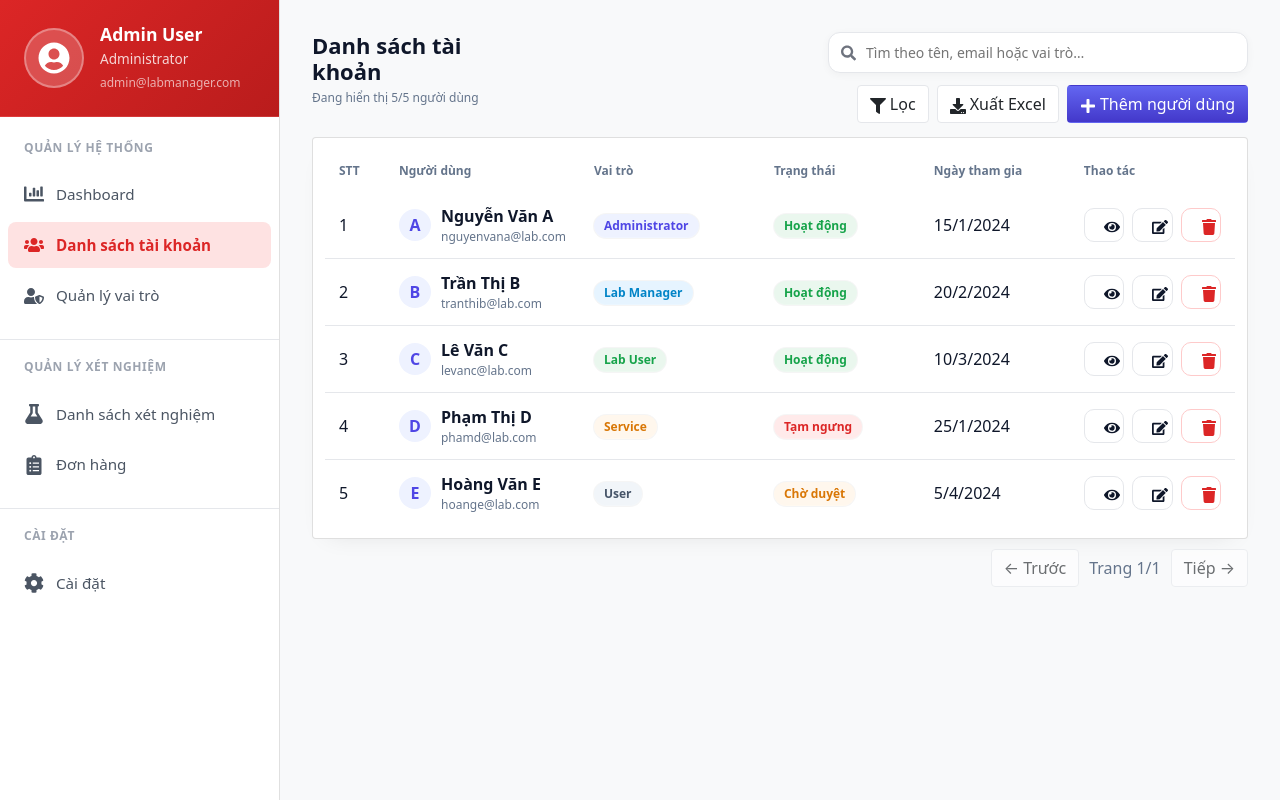
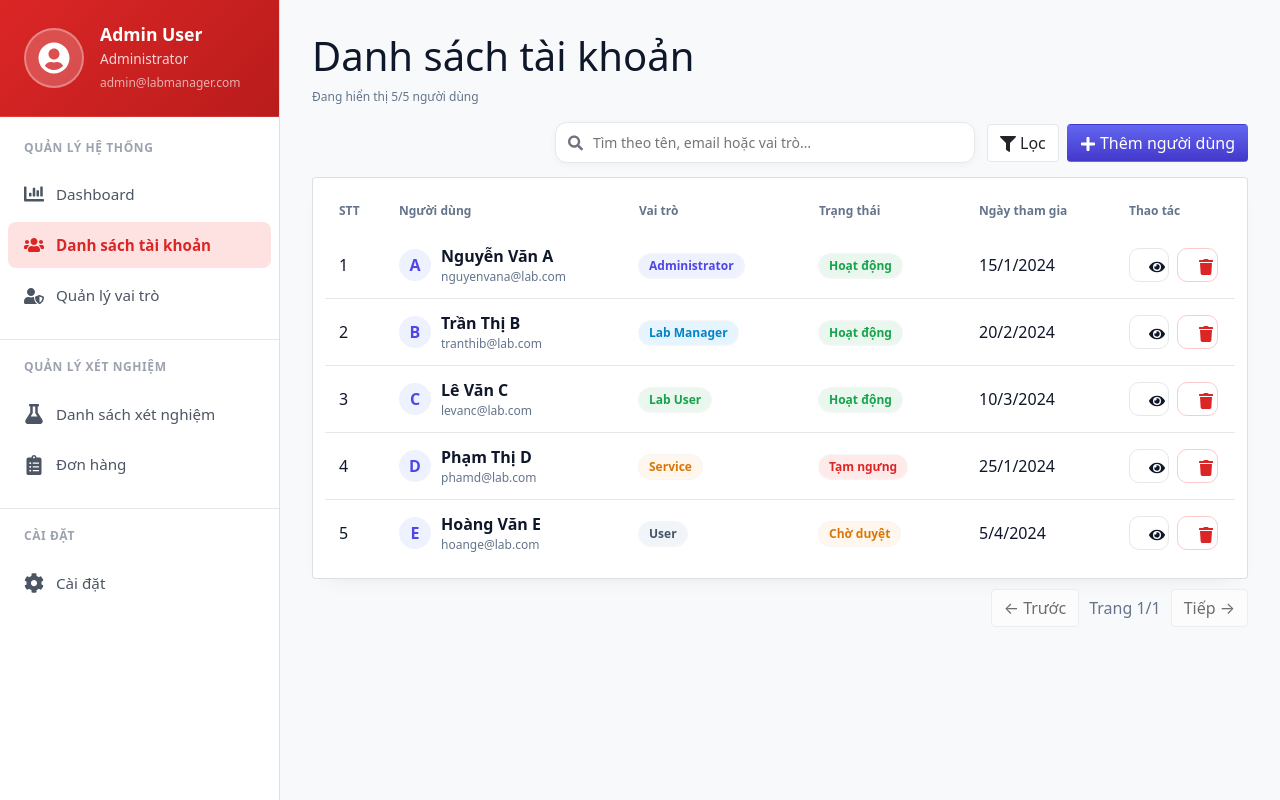
Before and after one commit to laptruong-hub/Laboratory-Management-ReactJS, a React (Vite) app: page /admin/account in a window 1280 px wide. Built offline with nearby package versions, Linux system fonts and the light colour scheme.

Commit message:
Pretty decent

```diff
--- a/src/components/admin/AccountDetailModal.tsx
+++ b/src/components/admin/AccountDetailModal.tsx
@@ -1,11 +1,10 @@
 import React, { useEffect, useRef, useState } from "react";
 import "./account-manage.css";
 
-/** Dùng kiểu "string" rộng để tránh lỗi index khi có role lạ từ API */
 type Gender = "male" | "female" | "other";
 type BloodGroup = "A" | "B" | "AB" | "O";
 type RhFactor = "+" | "-" | "unknown";
-type UserStatus = "active" | "pending" | "suspended";
+export type UserStatus = "active" | "pending" | "suspended";
 type Role = string;
 
 export type AccountDetailData = {
@@ -50,8 +49,6 @@ const tone = {
   danger: { bg: "#ffeaea", fg: "#dc2626" },
   secondary: { bg: "#f1f5f9", fg: "#475569" },
 };
-
-/** Map role -> màu; dùng Record<string, ...> để tránh TS7053 */
 const roleMap: Record<string, { bg: string; fg: string }> = {
   Administrator: tone.primary,
   "Lab Manager": tone.info,
@@ -61,7 +58,6 @@ const roleMap: Record<string, { bg: string; fg: string }> = {
   User: tone.secondary,
 };
 const roleTone = (role: Role) => roleMap[role] ?? tone.secondary;
-
 const statusTone = (s: UserStatus) =>
   ({ active: tone.success, pending: tone.warning, suspended: tone.danger }[s]);
 
@@ -78,7 +74,6 @@ function Badge({
     </span>
   );
 }
-
 function Field({ label, children }: { label: string; children?: React.ReactNode }) {
   return (
     <div className="field">
@@ -92,10 +87,14 @@ export default function AccountDetailModal({
   open,
   onClose,
   user,
+  userId,
+  onStatusChange,
 }: {
   open: boolean;
   onClose: () => void;
   user?: AccountDetailData;
+  userId?: string;
+  onStatusChange?: (id: string, next: UserStatus) => void;
 }) {
   const demo: AccountDetailData = {
     fullName: "Người dùng mẫu",
@@ -131,14 +130,20 @@ export default function AccountDetailModal({
     };
   }, [open, onClose]);
 
+  // nhận user mới mỗi lần mở
+  useEffect(() => {
+    setStatus(actual.status);
+  }, [actual.status]);
+
   const handleSuspendToggle = () => {
-    setStatus((s) => (s === "suspended" ? "active" : "suspended"));
-    // TODO: call API
+    const next: UserStatus = status === "suspended" ? "active" : "suspended";
+    setStatus(next);
+    if (userId && onStatusChange) onStatusChange(userId, next); // ← thông báo cho parent
+    // TODO: gọi API thật ở đây (optimistic update)
   };
 
   return (
     <dialog ref={ref} className="am-modal">
-      {/* Header */}
       <div className="am-modal__header">
         <div className="breadcrumb">Dashboard / Người dùng / Chi tiết tài khoản</div>
         <h2 className="title">Chi tiết tài khoản</h2>
@@ -154,24 +159,19 @@ export default function AccountDetailModal({
         </div>
       </div>
 
-      {/* Body */}
       <div className="am-modal__body">
         <div className="card" style={{ boxShadow: "none" }}>
           <div className="am-grid">
             <Field label="Họ và tên">{actual.fullName}</Field>
             <Field label="Ngày sinh">{vi.date(actual.dob)}</Field>
-
             <Field label="Giới tính">{vi.gender(actual.gender)}</Field>
             <Field label="Nhóm máu">{actual.bloodGroup ?? "—"}</Field>
-
             <Field label="Yếu tố Rh">{vi.rh(actual.rhFactor)}</Field>
             <Field label="Vai trò">
               <Badge colors={roleTone(actual.role)}>{actual.role}</Badge>
             </Field>
-
             <Field label="Email">{actual.email}</Field>
             <Field label="Số điện thoại">{actual.phone ?? "—"}</Field>
-
             <Field label="Trạng thái">
               <Badge colors={statusTone(status)}>{vi.status(status)}</Badge>
             </Field>
--- a/src/components/admin/account-manage.css
+++ b/src/components/admin/account-manage.css
@@ -28,9 +28,26 @@
 
 /* ============ Toolbar ============ */
 .am-toolbar{
-  display:flex; align-items:flex-start; justify-content:space-between; gap:16px; margin-bottom:14px;
+  display:flex;
+  align-items:flex-start;
+  gap:12px 16px;
+  margin-bottom:14px;
+  flex-wrap: wrap;            /* Cho phép xuống dòng */
 }
-.am-title .title{ margin:0; font-size:22px; font-weight:800; }
+
+/* Biến "Danh sách tài khoản\nĐang hiển thị..." thành 1 block chiếm cả hàng */
+.am-title{
+  flex: 0 0 100%;             /* = full width trong flex -> như block */
+  margin-bottom: 4px;         /* khoảng cách với hàng dưới */
+}
+
+/* Hàng thứ 2: search + lọc + export + thêm */
+.am-tools{
+  width: 100%;                /* full hàng dưới */
+  display: flex;
+  gap: 12px;
+  justify-content: flex-end;  /* canh phải theo ý bạn */
+}
 .am-title .muted{ color:var(--muted); font-size:12px; margin-top:4px; }
 .am-tools{ display:flex; align-items:center; gap:12px; flex-wrap:wrap; justify-content:flex-end; max-width:100%; }
 
--- a/src/pages/admin/AccountManage.tsx
+++ b/src/pages/admin/AccountManage.tsx
@@ -1,18 +1,7 @@
-// pages/admin/AccountManage.tsx
 import React, { useMemo, useState } from "react";
-import {
-  FaSearch,
-  FaPlus,
-  FaEdit,
-  FaTrash,
-  FaFilter,
-  FaDownload,
-  FaEye,
-} from "react-icons/fa";
-
-// style + modal
+import { FaSearch, FaPlus, FaTrash, FaFilter, FaDownload, FaEye } from "react-icons/fa";
 import "../../components/admin/account-manage.css";
-import AccountDetailModal, { type AccountDetailData } from "../../components/admin/AccountDetailModal";
+import AccountDetailModal, { type AccountDetailData, type UserStatus } from "../../components/admin/AccountDetailModal";
 
 /* ---------- Types ---------- */
 type Role =
@@ -22,7 +11,6 @@ type Role =
   | "Lab User"
   | "Service"
   | "User";
-
 type Status = "active" | "pending" | "inactive" | "suspended";
 
 export interface User {
@@ -31,10 +19,10 @@ export interface User {
   email: string;
   role: Role;
   status: Status;
-  joinedAt?: string; // ISO
+  joinedAt?: string;
 }
 
-/* ---------- Helpers ---------- */
+/* ---------- Helpers / UI ---------- */
 const formatDate = (iso?: string) =>
   iso ? new Intl.DateTimeFormat("vi-VN").format(new Date(iso)) : "—";
 
@@ -55,7 +43,6 @@ const roleTone = (role: Role) =>
     Service: tone.warning,
     User: tone.secondary,
   } as Record<string, typeof tone.secondary>)[role] ?? tone.secondary;
-
 const statusText = (s: Status) =>
   ({ active: "Hoạt động", pending: "Chờ duyệt", inactive: "Ngưng", suspended: "Tạm ngưng" }[s] ??
     "—");
@@ -71,92 +58,59 @@ const Badge = ({
   children: React.ReactNode;
   colors: { bg: string; fg: string };
 }) => (
-  <span
-    className="badge-pill"
-    style={{ backgroundColor: colors.bg, color: colors.fg }}
-  >
+  <span className="badge-pill" style={{ backgroundColor: colors.bg, color: colors.fg }}>
     {children}
   </span>
 );
 
-/* ---------- Demo data (replace with API) ---------- */
+/* ---------- Demo data ---------- */
 const DEMO: User[] = [
-  {
-    id: "U001",
-    name: "Nguyễn Văn A",
-    email: "nguyenvana@lab.com",
-    role: "Administrator",
-    status: "active",
-    joinedAt: "2024-01-15",
-  },
-  {
-    id: "U002",
-    name: "Trần Thị B",
-    email: "tranthib@lab.com",
-    role: "Lab Manager",
-    status: "active",
-    joinedAt: "2024-02-20",
-  },
-  {
-    id: "U003",
-    name: "Lê Văn C",
-    email: "levanc@lab.com",
-    role: "Lab User",
-    status: "active",
-    joinedAt: "2024-03-10",
-  },
-  {
-    id: "U004",
-    name: "Phạm Thị D",
-    email: "phamd@lab.com",
-    role: "Service",
-    status: "suspended",
-    joinedAt: "2024-01-25",
-  },
-  {
-    id: "U005",
-    name: "Hoàng Văn E",
-    email: "hoange@lab.com",
-    role: "User",
-    status: "pending",
-    joinedAt: "2024-04-05",
-  },
+  { id: "U001", name: "Nguyễn Văn A", email: "nguyenvana@lab.com", role: "Administrator", status: "active", joinedAt: "2024-01-15" },
+  { id: "U002", name: "Trần Thị B", email: "tranthib@lab.com", role: "Lab Manager", status: "active", joinedAt: "2024-02-20" },
+  { id: "U003", name: "Lê Văn C", email: "levanc@lab.com", role: "Lab User", status: "active", joinedAt: "2024-03-10" },
+  { id: "U004", name: "Phạm Thị D", email: "phamd@lab.com", role: "Service", status: "suspended", joinedAt: "2024-01-25" },
+  { id: "U005", name: "Hoàng Văn E", email: "hoange@lab.com", role: "User", status: "pending", joinedAt: "2024-04-05" },
 ];
 
 /* ---------- Component ---------- */
 export default function AccountManage() {
+  // nguồn dữ liệu bảng
+  const [rows, setRows] = useState<User[]>(DEMO);
+
   const [q, setQ] = useState("");
   const [page, setPage] = useState(1);
   const pageSize = 8;
 
-  // Modal state
+  // modal state
   const [detailOpen, setDetailOpen] = useState(false);
   const [detailUser, setDetailUser] = useState<AccountDetailData | undefined>(undefined);
+  const [selectedId, setSelectedId] = useState<string | undefined>(undefined);
 
   const filtered = useMemo(() => {
     const keyword = q.trim().toLowerCase();
-    if (!keyword) return DEMO;
-    return DEMO.filter(
+    if (!keyword) return rows;
+    return rows.filter(
       (u) =>
         u.name.toLowerCase().includes(keyword) ||
         u.email.toLowerCase().includes(keyword) ||
         u.role.toLowerCase().includes(keyword)
     );
-  }, [q]);
+  }, [q, rows]);
 
   const total = filtered.length;
   const pages = Math.max(1, Math.ceil(total / pageSize));
   const paged = filtered.slice((page - 1) * pageSize, page * pageSize);
 
   function openDetail(u: User) {
+    setSelectedId(u.id);
     // map sang dữ liệu cho modal
-    const statusMap: Record<Status, "active" | "pending" | "suspended"> = {
+    const statusMap: Record<Status, UserStatus> = {
       active: "active",
       pending: "pending",
       inactive: "suspended",
       suspended: "suspended",
     };
-    const data: AccountDetailData = {
+    setDetailUser({
       fullName: u.name,
       email: u.email,
       role: u.role,
@@ -167,26 +121,38 @@ export default function AccountManage() {
       rhFactor: "unknown",
       phone: undefined,
       medicalHistory: undefined,
-    };
-    setDetailUser(data);
+    });
     setDetailOpen(true);
   }
 
+  // callback nhận status từ modal và cập nhật bảng
+  function handleStatusChange(id: string, next: UserStatus) {
+    setRows((prev) =>
+      prev.map((u) =>
+        u.id === id
+          ? {
+              ...u,
+              status:
+                next === "active" ? "active" : next === "pending" ? "pending" : "suspended",
+            }
+          : u
+      )
+    );
+  }
+
+  // TODO: thay bằng modal xác nhận xoá riêng
   function handleDelete(id: string) {
-    if (confirm("Xóa tài khoản này?")) {
-      console.log("Delete", id);
-    }
+    // ở lần sau có thể mở dialog xác nhận và gọi API, rồi setRows(...)
+    // tạm thời giữ nguyên if(confirm(...)) nếu bạn chưa có modal confirm riêng
   }
 
   return (
     <div className="am-page">
-      {/* Toolbar (title + search + actions) */}
+      {/* Toolbar */}
       <div className="am-toolbar">
         <div className="am-title">
           <h1 className="title">Danh sách tài khoản</h1>
-          <div className="muted">
-            Đang hiển thị {paged.length}/{total} người dùng
-          </div>
+          <div className="muted">Đang hiển thị {paged.length}/{total} người dùng</div>
         </div>
 
         <div className="am-tools">
@@ -194,27 +160,13 @@ export default function AccountManage() {
             <FaSearch />
             <input
               value={q}
-              onChange={(e) => {
-                setQ(e.target.value);
-                setPage(1);
-              }}
+              onChange={(e) => { setQ(e.target.value); setPage(1); }}
               placeholder="Tìm theo tên, email hoặc vai trò…"
             />
           </div>
-
           <div className="am-actions">
-            <button className="btn outline">
-              <FaFilter />
-              &nbsp;Lọc
-            </button>
-            <button className="btn outline">
-              <FaDownload />
-              &nbsp;Xuất Excel
-            </button>
-            <button className="btn primary">
-              <FaPlus />
-              &nbsp;Thêm người dùng
-            </button>
+            <button className="btn outline"><FaFilter />&nbsp;Lọc</button>
+            <button className="btn primary"><FaPlus />&nbsp;Thêm người dùng</button>
           </div>
         </div>
       </div>
@@ -229,7 +181,7 @@ export default function AccountManage() {
               <th style={{ width: 180 }}>Vai trò</th>
               <th style={{ width: 160 }}>Trạng thái</th>
               <th style={{ width: 150 }}>Ngày tham gia</th>
-              <th style={{ width: 140 }}>Thao tác</th>
+              <th style={{ width: 120 }}>Thao tác</th>
             </tr>
           </thead>
           <tbody>
@@ -247,34 +199,16 @@ export default function AccountManage() {
                     </div>
                   </div>
                 </td>
-                <td>
-                  <Badge colors={roleTone(u.role)}>{u.role}</Badge>
-                </td>
-                <td>
-                  <Badge colors={statusTone(u.status)}>{statusText(u.status)}</Badge>
-                </td>
+                <td><Badge colors={roleTone(u.role)}>{u.role}</Badge></td>
+                <td><Badge colors={statusTone(u.status)}>{statusText(u.status)}</Badge></td>
                 <td>{formatDate(u.joinedAt)}</td>
                 <td>
                   <div className="am-actions-inline">
-                    <button
-                      className="icon-btn"
-                      title="Xem chi tiết"
-                      onClick={() => openDetail(u)}
-                    >
+                    {/* chỉ còn nút Xem + Xoá */}
+                    <button className="icon-btn" title="Xem chi tiết" onClick={() => openDetail(u)}>
                       <FaEye />
                     </button>
-                    <button
-                      className="icon-btn"
-                      title="Chỉnh sửa"
-                      onClick={() => openDetail(u)} // cũng mở modal
-                    >
-                      <FaEdit />
-                    </button>
-                    <button
-                      className="icon-btn danger"
-                      title="Xóa"
-                      onClick={() => handleDelete(u.id)}
-                    >
+                    <button className="icon-btn danger" title="Xoá" onClick={() => handleDelete(u.id)}>
                       <FaTrash />
                     </button>
                   </div>
@@ -282,11 +216,7 @@ export default function AccountManage() {
               </tr>
             ))}
             {!paged.length && (
-              <tr>
-                <td colSpan={6} style={{ padding: 16 }}>
-                  Không có dữ liệu.
-                </td>
-              </tr>
+              <tr><td colSpan={6} style={{ padding: 16 }}>Không có dữ liệu.</td></tr>
             )}
           </tbody>
         </table>
@@ -294,23 +224,9 @@ export default function AccountManage() {
 
       {/* Pagination */}
       <div className="am-pagination">
-        <button
-          className="btn outline"
-          disabled={page === 1}
-          onClick={() => setPage((p) => Math.max(1, p - 1))}
-        >
-          ← Trước
-        </button>
-        <div className="muted">
-          Trang {page}/{pages}
-        </div>
-        <button
-          className="btn outline"
-          disabled={page === pages}
-          onClick={() => setPage((p) => Math.min(pages, p + 1))}
-        >
-          Tiếp →
-        </button>
+        <button className="btn outline" disabled={page === 1} onClick={() => setPage(p => Math.max(1, p - 1))}>← Trước</button>
+        <div className="muted">Trang {page}/{pages}</div>
+        <button className="btn outline" disabled={page === pages} onClick={() => setPage(p => Math.min(pages, p + 1))}>Tiếp →</button>
       </div>
 
       {/* Detail Modal */}
@@ -318,6 +234,8 @@ export default function AccountManage() {
         open={detailOpen}
         onClose={() => setDetailOpen(false)}
         user={detailUser}
+        userId={selectedId}
+        onStatusChange={handleStatusChange}
       />
     </div>
   );
```
